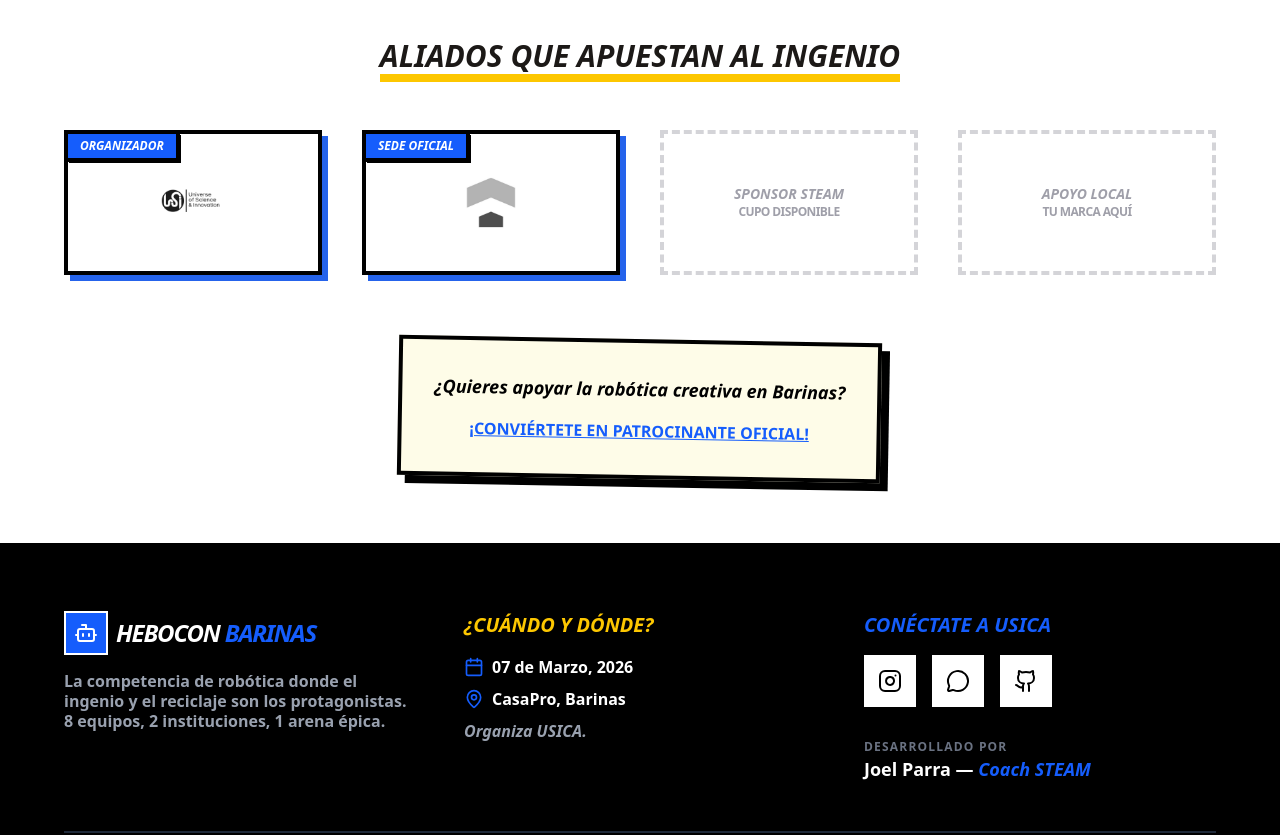
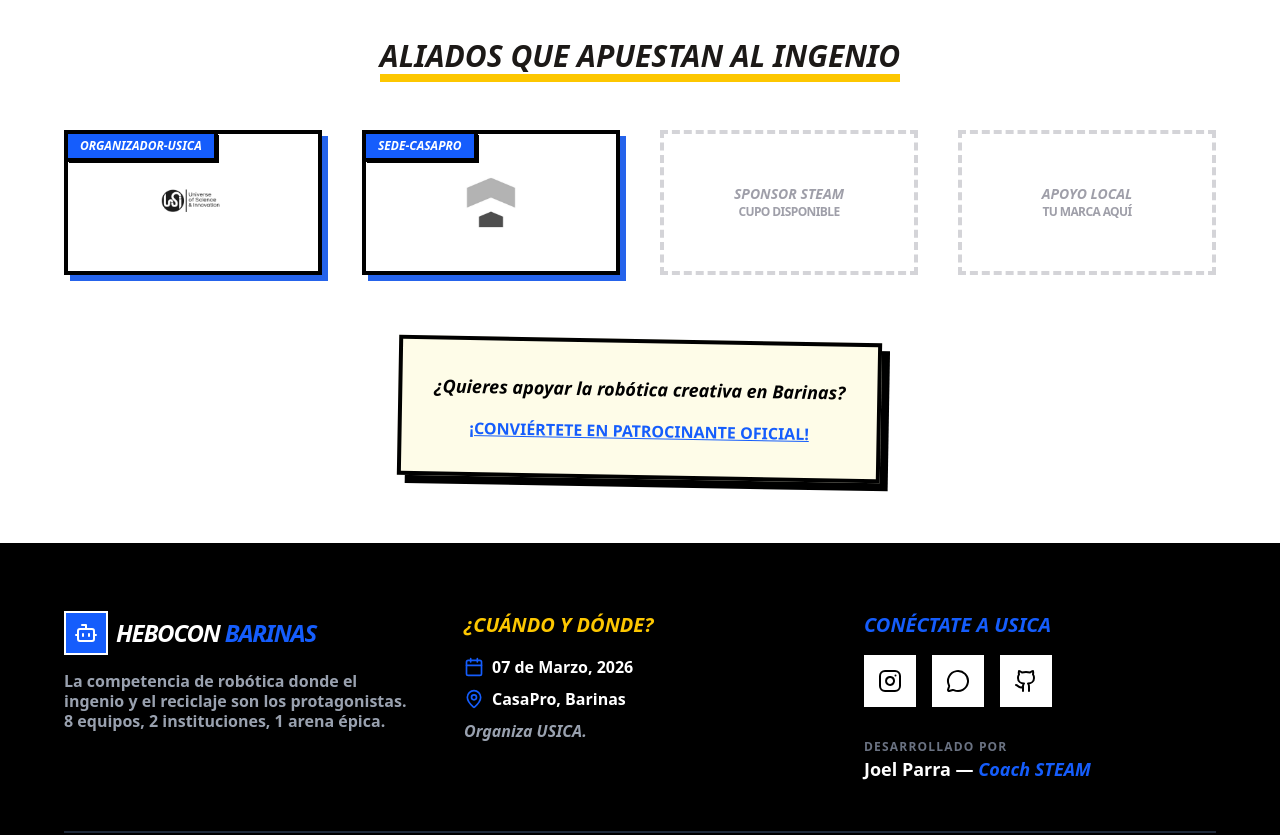
Before and after one commit to joelramonph/hebocon-barinas, a Next.js app: page / in a window 1280 px wide. Shown: the part 1820-2655 px from the top of the page. Built offline with nearby package versions, Linux system fonts and the light colour scheme.

Commit message:
actualizacion de enlaces redes

```diff
--- a/src/app/page.js
+++ b/src/app/page.js
@@ -116,13 +116,13 @@
 
             {/* Organizador: USICA */}
             <Link
-              href="https://www.instagram.com/usica.ve?igsh=eHZpdDg0Mm9rdnBj"
+              href="https://www.instagram.com/usica.ve"
               target="_blank"
               rel="noopener noreferrer"
               className="block group border-4 border-black p-4 bg-white shadow-[6px_6px_0px_0px_rgba(37,99,235,1)] hover:shadow-none hover:translate-x-1 hover:translate-y-1 transition-all aspect-video relative overflow-hidden"
             >
               <span className="absolute top-0 left-0 bg-blue-600 text-white z-20 font-black uppercase italic border-black shadow-[1px_1px_0px_0px_rgba(0,0,0,1)] text-[8px] px-1.5 py-0.5 border-b-2 border-r-2 md:text-xs md:px-3 md:py-1 md:border-b-4 md:border-r-4">
-                Organizador
+                Organizador-USICA
               </span>
               <div className="relative w-full h-full grayscale group-hover:grayscale-0 transition-all flex items-center justify-center">
                 <Image
@@ -137,13 +137,13 @@
             {/* Placeholder 1: CasaPro */}
 
             <Link
-              href="https://www.instagram.com/casaprove?igsh=dHhja2NzMHhkNzJt"
+              href="https://www.instagram.com/casaprove"
               target="_blank"
               rel="noopener noreferrer"
               className="block group border-4 border-black p-4 bg-white shadow-[6px_6px_0px_0px_rgba(37,99,235,1)] hover:shadow-none hover:translate-x-1 hover:translate-y-1 transition-all aspect-video relative overflow-hidden"
             >
               <span className="absolute top-0 left-0 bg-blue-600 text-white z-20 font-black uppercase italic border-black shadow-[1px_1px_0px_0px_rgba(0,0,0,1)] text-[8px] px-1.5 py-0.5 border-b-2 border-r-2 md:text-xs md:px-3 md:py-1 md:border-b-4 md:border-r-4">
-                Sede Oficial
+                Sede-CASAPRO
               </span>
               <div className="relative w-full h-full grayscale group-hover:grayscale-0 transition-all flex items-center justify-center">
                 <Image
@@ -218,13 +218,13 @@
             <div className="space-y-4">
               <h4 className="text-blue-600 font-black uppercase italic text-xl">Conéctate a USICA</h4>
               <div className="flex gap-4">
-                <a href="#" className="p-3 bg-white text-black border-2 border-white hover:bg-yellow-400 transition-colors">
+                <a href="https://www.instagram.com/usica.ve" className="p-3 bg-white text-black border-2 border-white hover:bg-yellow-400 transition-colors">
                   <Instagram size={24} />
                 </a>
                 <a href="#" className="p-3 bg-white text-black border-2 border-white hover:bg-blue-600 hover:text-white transition-colors">
                   <MessageCircle size={24} />
                 </a>
-                <a href="#" className="p-3 bg-white text-black border-2 border-white hover:bg-gray-800 hover:text-white transition-colors">
+                <a href="https://github.com/joelramonph" className="p-3 bg-white text-black border-2 border-white hover:bg-gray-800 hover:text-white transition-colors">
                   <Github size={24} />
                 </a>
               </div>
```
